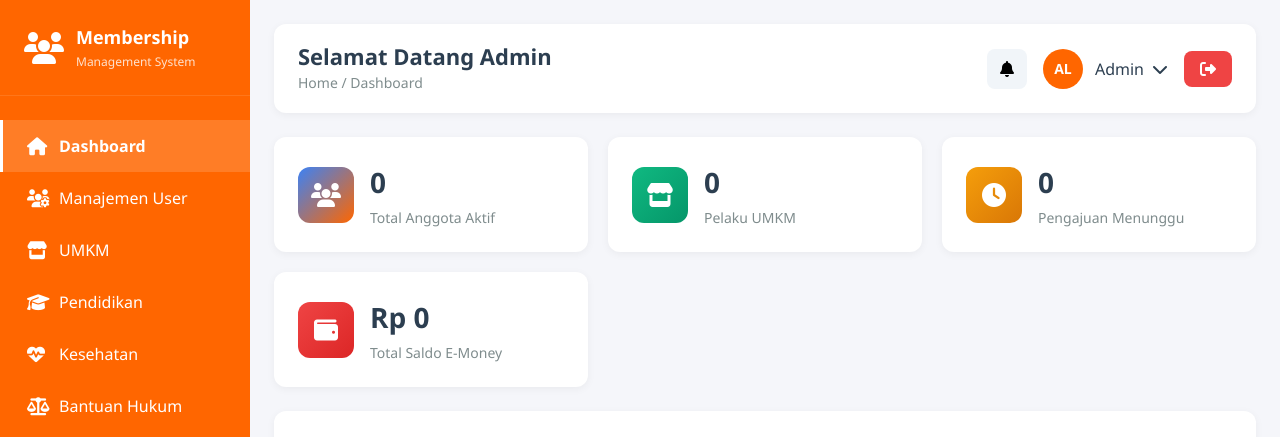
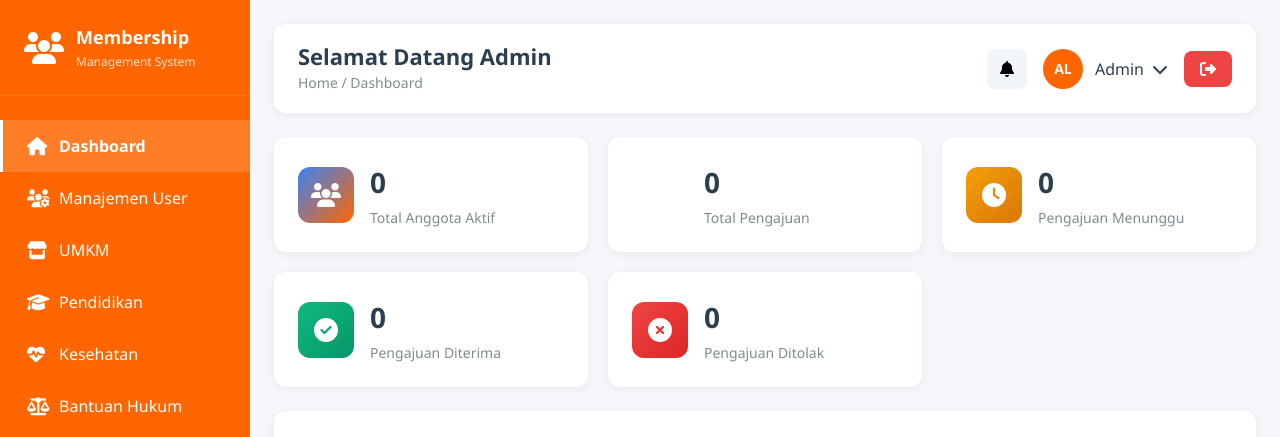
Before and after one commit to salsabilatts/Manajemen-web-admin, a React (Vite) app: page /dashboard in a window 1280 px wide. Shown: the top 437 px of the page. Built offline with nearby package versions, Linux system fonts and the light colour scheme; no server answers; sample sign-in values are in the browser's storage.

Commit message:
add item di dashboard stat

```diff
--- a/src/pages/Dashboard.jsx
+++ b/src/pages/Dashboard.jsx
@@ -9,9 +9,10 @@ const BASE_URL = import.meta.env.VITE_API_URL;
 export default function Dashboard() {
   const [stats, setStats] = useState({
     total_anggota_aktif: 0,
-    pelaku_umkm: 0,
+    total_pengajuan: 0,
     pengajuan_menunggu: 0,
-    total_saldo_emoney: 0,
+    pengajuan_diterima: 0,
+    pengajuan_ditolak: 0,
   });
   const [activities, setActivities] = useState([]);
   const [todayTransactions, setTodayTransactions] = useState([]);
@@ -51,12 +52,17 @@ useEffect(() => {
       // backend kamu mengembalikan object langsung seperti di Postman,
       // jadi gunakan statsRes.data (atau statsRes.data.data jika backend bungkus)
       const statsData = statsRes.data?.data || statsRes.data || {};
-      setStats({
-        total_anggota_aktif: statsData.total_anggota_aktif ?? 0,
-        pelaku_umkm: statsData.pelaku_umkm ?? 0,
-        pengajuan_menunggu: statsData.pengajuan_menunggu ?? 0,
-        total_saldo_emoney: statsData.total_saldo_emoney ?? 0,
-      });
+        setStats({
+          total_anggota_aktif:
+            statsData.total_anggota_aktif ?? stats.total_anggota_aktif,
+          total_pengajuan: statsData.total_pengajuan ?? stats.total_pengajuan,
+          pengajuan_menunggu:
+            statsData.pengajuan_menunggu ?? stats.pengajuan_menunggu,
+          pengajuan_diterima:
+            statsData.pengajuan_diterima ?? stats.pengajuan_diterima,
+          pengajuan_ditolak:
+            statsData.pengajuan_ditolak ?? stats.pengajuan_ditolak,
+        });
 
       // 2) submissions -> activities & todayTransactions (kamu sudah punya logic)
       const submissions = subsRes.data?.data || subsRes.data || [];
@@ -74,10 +80,11 @@ useEffect(() => {
       console.error("Gagal memuat data dashboard:", err);
       // tetap set default agar UI tidak crash
       setStats({
-        total_anggota_aktif: 0,
-        pelaku_umkm: 0,
-        pengajuan_menunggu: 0,
-        total_saldo_emoney: 0,
+          total_anggota_aktif: 0,
+          total_pengajuan: 0,
+          pengajuan_menunggu: 0,
+          pengajuan_diterima: 0,
+          pengajuan_ditolak: 0,
       });
       setActivities([]);
       setTodayTransactions([]);
@@ -85,8 +92,8 @@ useEffect(() => {
 }, [token]);
 
 
-  const formatIDR = (n) =>
-    `Rp ${Number(n || 0).toLocaleString("id-ID", { maximumFractionDigits: 0 })}`;
+  // const formatIDR = (n) =>
+  //   `Rp ${Number(n || 0).toLocaleString("id-ID", { maximumFractionDigits: 0 })}`;
 
   const logout = () => {
     localStorage.removeItem("token");
@@ -172,7 +179,7 @@ useEffect(() => {
           </div>
         </header>
 
-        {/* Stats */}
+{/* Stats */}
         <section className="stats-section">
           <div className="stat-card">
             <div className="stat-icon blue">
@@ -185,12 +192,12 @@ useEffect(() => {
           </div>
 
           <div className="stat-card">
-            <div className="stat-icon green">
-              <i className="fas fa-store"></i>
+            <div className="stat-icon purple">
+              <i className="fas fa-file-alt"></i>
             </div>
             <div className="stat-content">
-              <h3 id="pelakuUmkm">{stats.pelaku_umkm}</h3>
-              <p>Pelaku UMKM</p>
+              <h3 id="totalPengajuan">{stats.total_pengajuan}</h3>
+              <p>Total Pengajuan</p>
             </div>
           </div>
 
@@ -205,12 +212,22 @@ useEffect(() => {
           </div>
 
           <div className="stat-card">
-            <div className="stat-icon red">
-              <i className="fas fa-wallet"></i>
+            <div className="stat-icon green">
+              <i className="fas fa-check-circle"></i>
             </div>
             <div className="stat-content">
-              <h3 id="totalSaldo">{formatIDR(stats.total_saldo_emoney)}</h3>
-              <p>Total Saldo E-Money</p>
+              <h3 id="pengajuanDiterima">{stats.pengajuan_diterima}</h3>
+              <p>Pengajuan Diterima</p>
+            </div>
+          </div>
+
+          <div className="stat-card">
+            <div className="stat-icon red">
+              <i className="fas fa-times-circle"></i>
+            </div>
+            <div className="stat-content">
+              <h3 id="pengajuanDitolak">{stats.pengajuan_ditolak}</h3>
+              <p>Pengajuan Ditolak</p>
             </div>
           </div>
         </section>
```
